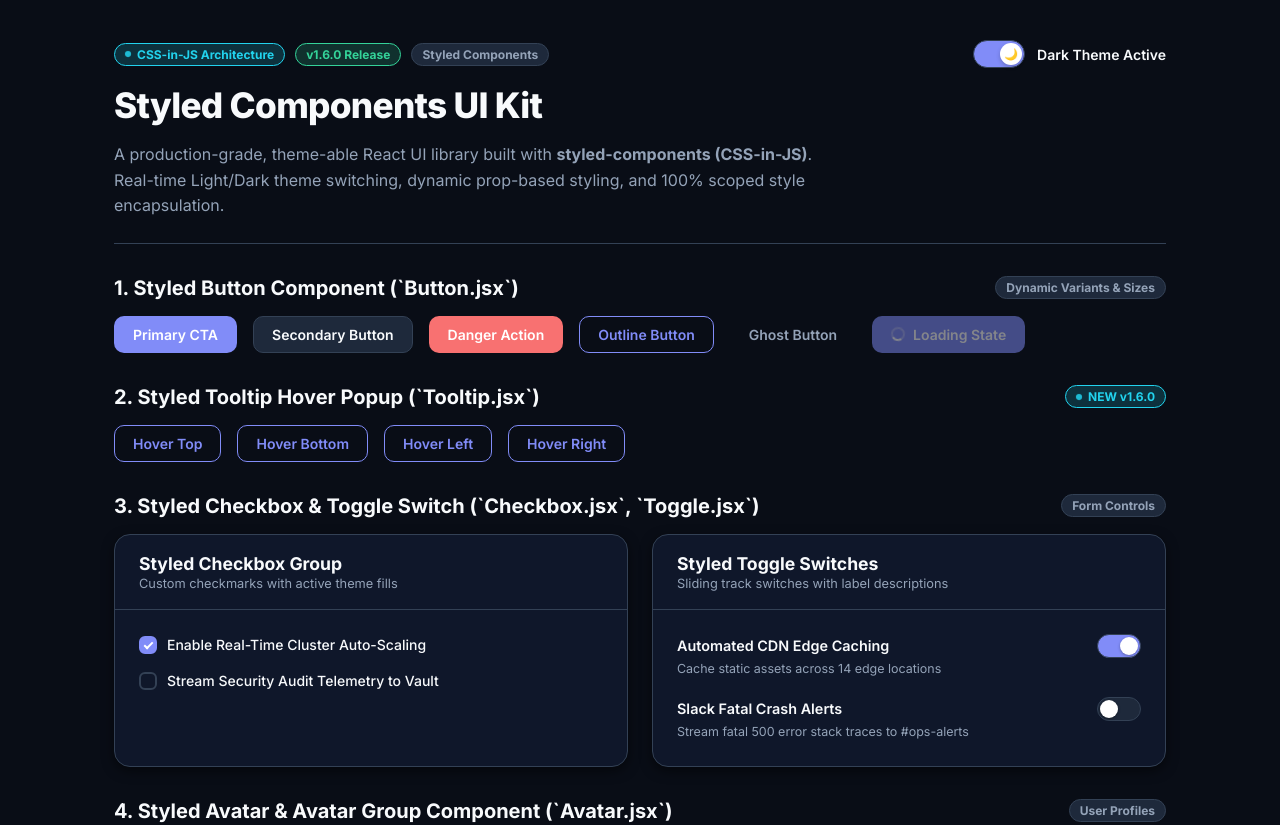
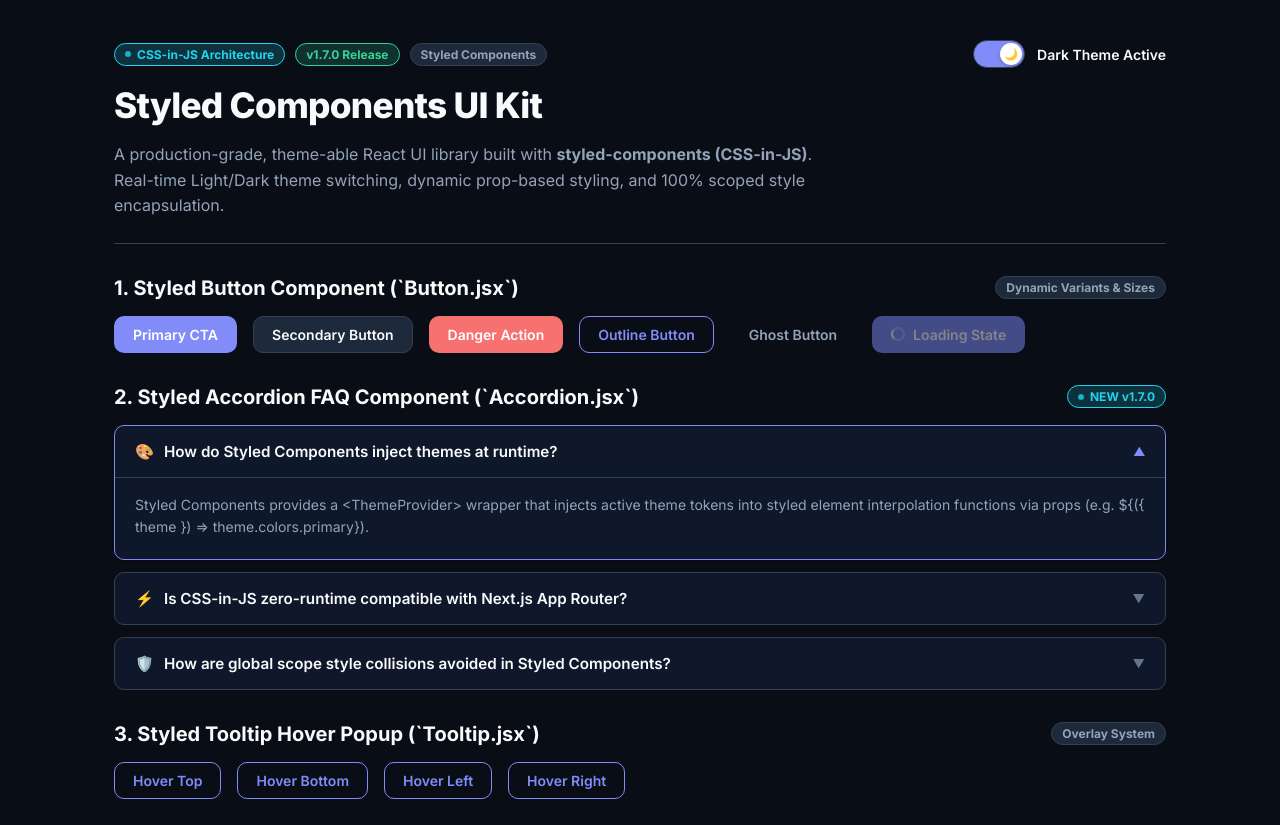
Before and after one commit to breakingthebot/styled-components-theme-uikit-build54, a React (Vite) app: page / in a window 1280 px wide. Shown: the top 825 px of the page. Built offline with nearby package versions, Linux system fonts and the light colour scheme.

Commit message:
feat: release v1.7.0 - Styled Accordion FAQ Component

```diff
--- a/src/App.jsx
+++ b/src/App.jsx
@@ -19,6 +19,7 @@
 import { Checkbox } from './components/Checkbox/Checkbox';
 import { Toggle } from './components/Toggle/Toggle';
 import { Tooltip } from './components/Tooltip/Tooltip';
+import { Accordion } from './components/Accordion/Accordion';
 
 const AppContainer = styled.div`
   max-width: 1100px;
@@ -108,6 +109,24 @@
 
   const theme = isDarkMode ? darkTheme : lightTheme;
 
+  const faqItems = [
+    {
+      title: 'How do Styled Components inject themes at runtime?',
+      icon: '🎨',
+      content: 'Styled Components provides a <ThemeProvider> wrapper that injects active theme tokens into styled element interpolation functions via props (e.g. ${({ theme }) => theme.colors.primary}).',
+    },
+    {
+      title: 'Is CSS-in-JS zero-runtime compatible with Next.js App Router?',
+      icon: '⚡',
+      content: 'Styled Components 6+ supports SSR registry streaming for Next.js App Router, extracting CSS rules server-side before flushing HTML to the browser client.',
+    },
+    {
+      title: 'How are global scope style collisions avoided in Styled Components?',
+      icon: '🛡️',
+      content: 'Styled Components generates unique hash prefixes (e.g. sc-bczRLJ) for every component class name, guaranteeing 100% style isolation across large modular frontend architectures.',
+    },
+  ];
+
   const demoTabs = [
     {
       id: 'tab1',
@@ -138,7 +157,7 @@
           <HeaderTop>
             <BadgeStrip>
               <Badge variant="info" hasDot isPulse>CSS-in-JS Architecture</Badge>
-              <Badge variant="success">v1.6.0 Release</Badge>
+              <Badge variant="success">v1.7.0 Release</Badge>
               <Badge variant="neutral">Styled Components</Badge>
             </BadgeStrip>
 
@@ -181,11 +200,21 @@
           </Row>
         </Section>
 
-        {/* SECTION 2: TOOLTIP HOVER POPUP (NEW v1.6.0) */}
+        {/* SECTION 2: ACCORDION FAQ (NEW v1.7.0) */}
         <Section>
           <SectionHeader>
-            <SectionTitle>2. Styled Tooltip Hover Popup (`Tooltip.jsx`)</SectionTitle>
-            <Badge variant="info" hasDot isPulse>NEW v1.6.0</Badge>
+            <SectionTitle>2. Styled Accordion FAQ Component (`Accordion.jsx`)</SectionTitle>
+            <Badge variant="info" hasDot isPulse>NEW v1.7.0</Badge>
+          </SectionHeader>
+
+          <Accordion items={faqItems} />
+        </Section>
+
+        {/* SECTION 3: TOOLTIP HOVER POPUP */}
+        <Section>
+          <SectionHeader>
+            <SectionTitle>3. Styled Tooltip Hover Popup (`Tooltip.jsx`)</SectionTitle>
+            <Badge variant="neutral">Overlay System</Badge>
           </SectionHeader>
 
           <Row>
@@ -207,10 +236,10 @@
           </Row>
         </Section>
 
-        {/* SECTION 3: CHECKBOX & TOGGLE CONTROLS */}
+        {/* SECTION 4: CHECKBOX & TOGGLE CONTROLS */}
         <Section>
           <SectionHeader>
-            <SectionTitle>3. Styled Checkbox &amp; Toggle Switch (`Checkbox.jsx`, `Toggle.jsx`)</SectionTitle>
+            <SectionTitle>4. Styled Checkbox &amp; Toggle Switch (`Checkbox.jsx`, `Toggle.jsx`)</SectionTitle>
             <Badge variant="neutral">Form Controls</Badge>
           </SectionHeader>
 
@@ -258,10 +287,10 @@
           </Grid>
         </Section>
 
-        {/* SECTION 4: AVATAR & AVATAR GROUP */}
+        {/* SECTION 5: AVATAR & AVATAR GROUP */}
         <Section>
           <SectionHeader>
-            <SectionTitle>4. Styled Avatar &amp; Avatar Group Component (`Avatar.jsx`)</SectionTitle>
+            <SectionTitle>5. Styled Avatar &amp; Avatar Group Component (`Avatar.jsx`)</SectionTitle>
             <Badge variant="neutral">User Profiles</Badge>
           </SectionHeader>
 
@@ -295,10 +324,10 @@
           </Grid>
         </Section>
 
-        {/* SECTION 5: PROGRESS & SKELETON */}
+        {/* SECTION 6: PROGRESS & SKELETON */}
         <Section>
           <SectionHeader>
-            <SectionTitle>5. Styled Progress Bar &amp; Skeleton Loader (`Progress.jsx`, `Skeleton.jsx`)</SectionTitle>
+            <SectionTitle>6. Styled Progress Bar &amp; Skeleton Loader (`Progress.jsx`, `Skeleton.jsx`)</SectionTitle>
             <Badge variant="neutral">Feedback System</Badge>
           </SectionHeader>
 
@@ -333,10 +362,10 @@
           </Grid>
         </Section>
 
-        {/* SECTION 6: TABS NAVIGATION */}
+        {/* SECTION 7: TABS NAVIGATION */}
         <Section>
           <SectionHeader>
-            <SectionTitle>6. Styled Tabs Navigation Bar (`Tabs.jsx`)</SectionTitle>
+            <SectionTitle>7. Styled Tabs Navigation Bar (`Tabs.jsx`)</SectionTitle>
             <Badge variant="neutral">Navigation System</Badge>
           </SectionHeader>
 
@@ -350,10 +379,10 @@
           </Grid>
         </Section>
 
-        {/* SECTION 7: MODAL DIALOG SHOWCASE */}
+        {/* SECTION 8: MODAL DIALOG SHOWCASE */}
         <Section>
           <SectionHeader>
-            <SectionTitle>7. Styled Modal Overlay Component (`Modal.jsx`)</SectionTitle>
+            <SectionTitle>8. Styled Modal Overlay Component (`Modal.jsx`)</SectionTitle>
             <Badge variant="neutral">Overlay System</Badge>
           </SectionHeader>
 
--- /dev/null
+++ b/src/components/Accordion/Accordion.jsx
@@ -0,0 +1,124 @@
+// src/components/Accordion/Accordion.jsx
+// Theme-able Accordion Component built with Styled Components.
+// Created: 2026-07-30
+
+import React, { useState } from 'react';
+import styled, { css } from 'styled-components';
+
+const Container = styled.div`
+  display: flex;
+  flex-direction: column;
+  gap: 12px;
+  width: 100%;
+`;
+
+const ItemContainer = styled.div`
+  border: 1px solid ${({ theme }) => theme.colors.border};
+  border-radius: ${({ theme }) => theme.radii.md};
+  background-color: ${({ theme }) => theme.colors.surface};
+  overflow: hidden;
+  transition: border-color 0.2s ease, box-shadow 0.2s ease;
+
+  ${({ isOpen, theme }) =>
+    isOpen &&
+    css`
+      border-color: ${theme.colors.primary};
+      box-shadow: ${theme.shadows.sm};
+    `}
+`;
+
+const Trigger = styled.button`
+  width: 100%;
+  display: flex;
+  align-items: center;
+  justify-content: space-between;
+  gap: 12px;
+  padding: 16px 20px;
+  background: transparent;
+  border: none;
+  color: ${({ theme }) => theme.colors.textPrimary};
+  font-family: inherit;
+  font-size: 0.95rem;
+  font-weight: 600;
+  text-align: left;
+  cursor: pointer;
+  outline: none;
+  transition: background-color 0.2s ease;
+
+  &:hover {
+    background-color: ${({ theme }) => theme.colors.surfaceElevated};
+  }
+`;
+
+const TitleGroup = styled.div`
+  display: flex;
+  align-items: center;
+  gap: 10px;
+`;
+
+const Chevron = styled.span`
+  font-size: 0.75rem;
+  color: ${({ isOpen, theme }) => (isOpen ? theme.colors.primary : theme.colors.textMuted)};
+  transform: ${({ isOpen }) => (isOpen ? 'rotate(180deg)' : 'rotate(0deg)')};
+  transition: transform 0.25s cubic-bezier(0.4, 0, 0.2, 1), color 0.2s ease;
+`;
+
+const ContentWrapper = styled.div`
+  display: grid;
+  grid-template-rows: ${({ isOpen }) => (isOpen ? '1fr' : '0fr')};
+  transition: grid-template-rows 0.3s cubic-bezier(0.4, 0, 0.2, 1);
+`;
+
+const ContentInner = styled.div`
+  overflow: hidden;
+`;
+
+const Body = styled.div`
+  padding: 0 20px 20px 20px;
+  color: ${({ theme }) => theme.colors.textSecondary};
+  font-size: 0.875rem;
+  line-height: 1.6;
+  border-top: 1px solid
+    ${({ isOpen, theme }) => (isOpen ? theme.colors.border : 'transparent')};
+  padding-top: ${({ isOpen }) => (isOpen ? '16px' : '0')};
+  transition: border-color 0.2s ease, padding-top 0.2s ease;
+`;
+
+export const Accordion = ({ items = [], allowMultiple = false, className }) => {
+  const [openIndexes, setOpenIndexes] = useState([0]);
+
+  const toggleIndex = (index) => {
+    if (allowMultiple) {
+      setOpenIndexes((prev) =>
+        prev.includes(index) ? prev.filter((i) => i !== index) : [...prev, index]
+      );
+    } else {
+      setOpenIndexes((prev) => (prev.includes(index) ? [] : [index]));
+    }
+  };
+
+  return (
+    <Container className={className}>
+      {items.map((item, idx) => {
+        const isOpen = openIndexes.includes(idx);
+        return (
+          <ItemContainer key={idx} isOpen={isOpen}>
+            <Trigger onClick={() => toggleIndex(idx)} aria-expanded={isOpen}>
+              <TitleGroup>
+                {item.icon && <span>{item.icon}</span>}
+                <span>{item.title}</span>
+              </TitleGroup>
+              <Chevron isOpen={isOpen}>▼</Chevron>
+            </Trigger>
+
+            <ContentWrapper isOpen={isOpen}>
+              <ContentInner>
+                <Body isOpen={isOpen}>{item.content}</Body>
+              </ContentInner>
+            </ContentWrapper>
+          </ItemContainer>
+        );
+      })}
+    </Container>
+  );
+};
```
Also changed, not shown: 2 other files (tests, documents, lock files or other folders).
